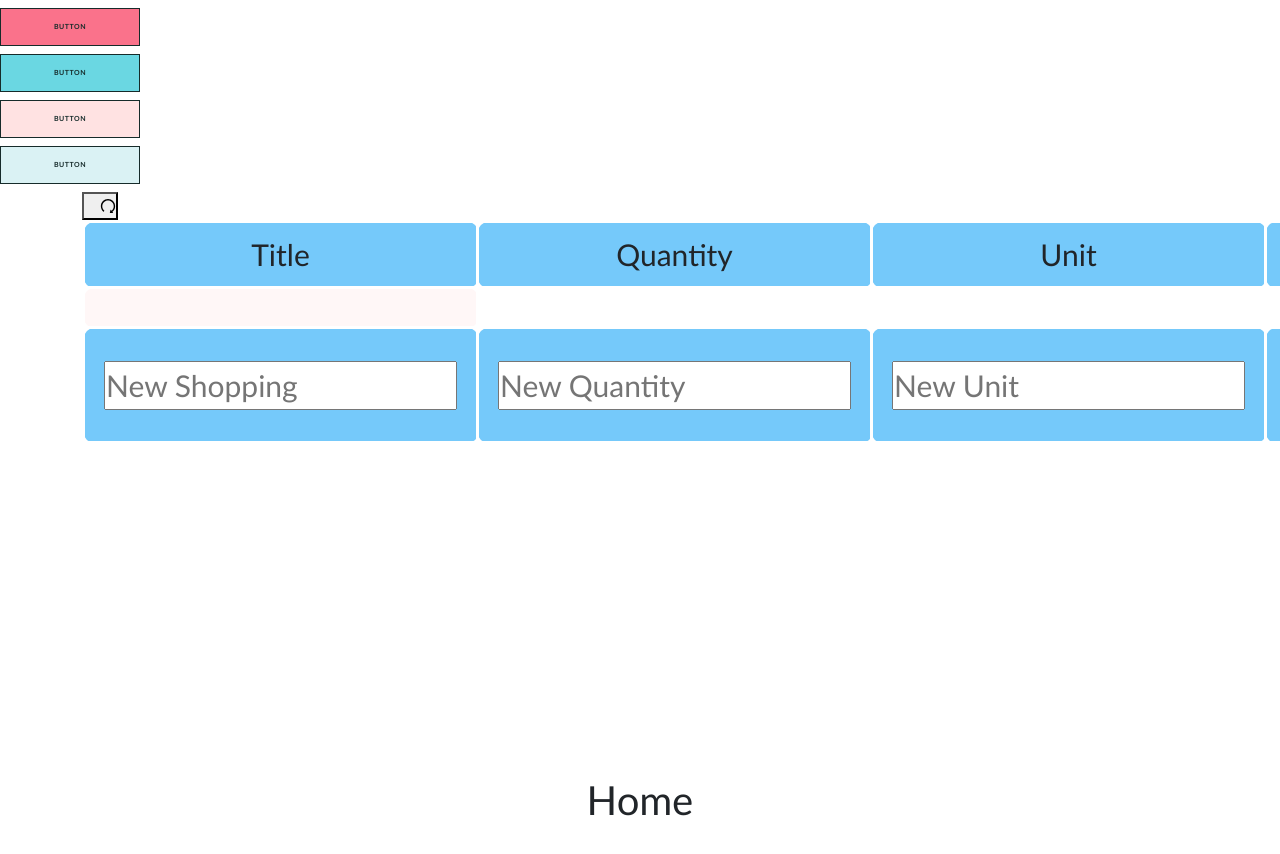
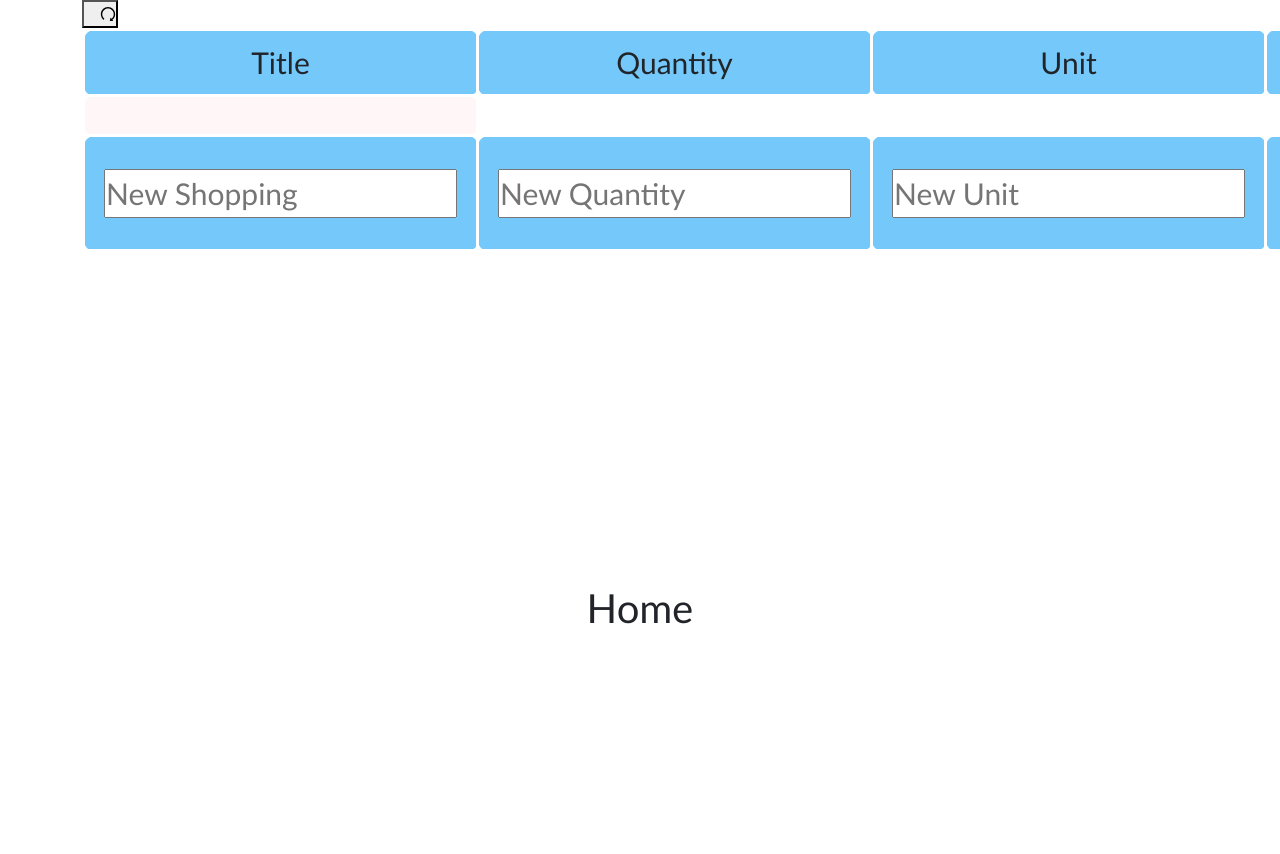
Before and after one commit to mindorland/reexam, a React (Create React App) app: page / in a window 1280 px wide. Shown: the top 854 px of the page. Built offline with nearby package versions, Linux system fonts and the light colour scheme; what parse would draw is missing.

Commit message:
just something something

```diff
--- a/src/App.js
+++ b/src/App.js
@@ -23,8 +23,6 @@ function App() {
   return (
     <>
       <BrowserRouter>
-        <Buttons />
-        {/*         <Navbar /> */}
         <Table />
         <Routes>
           <Route path="/signup" element={<SignUp />} />
```
